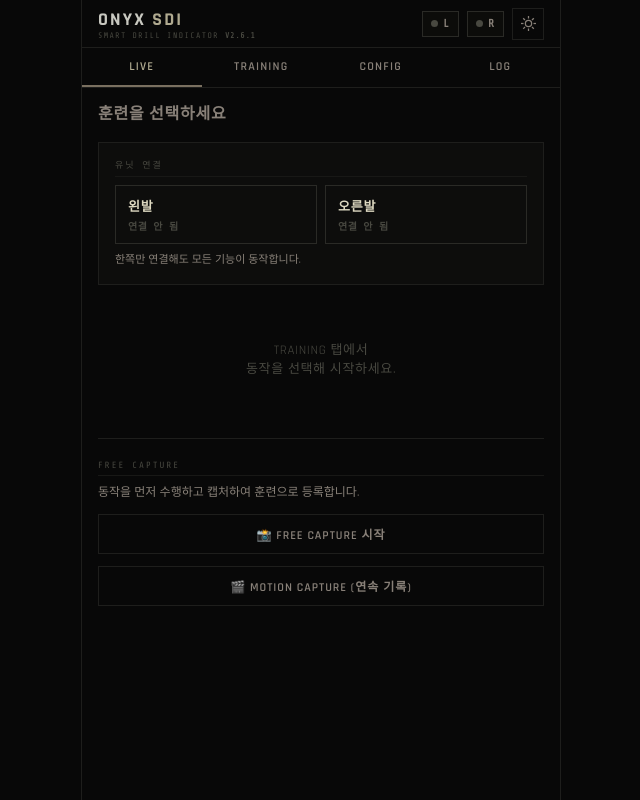
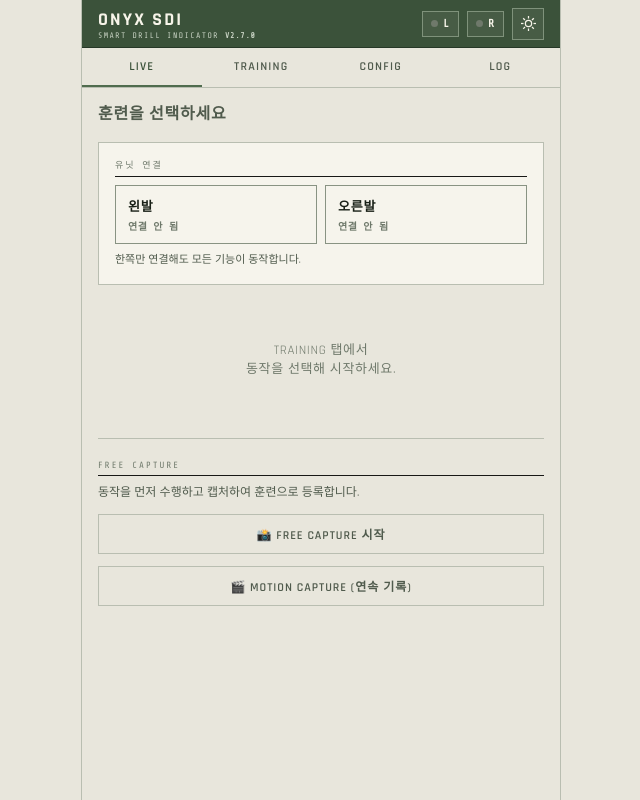
Before and after one commit to 1dyne/onyx-sdi-hackathon, a plain HTML site: page index.html in a window 1280 px wide. Shown: the whole page, without its empty margins (319-959 px from the left). Drawn offline with nearby package versions, Linux system fonts and the light colour scheme.

Commit message:
Style: 라이트 밀리터리 테마와 압력 열지도 통일

```diff
--- a/css/components.css
+++ b/css/components.css
@@ -1368,10 +1368,10 @@ input[type=range] {
 
 /* 4채널을 색으로 구분. 파형이 겹치므로 채도보다 명도 차이를 준다. */
 .trim-ch      { stroke: none; opacity: 0.62; }
-.trim-ch.ch1  { fill: #6fa8dc; }
-.trim-ch.ch2  { fill: #c9a227; }
-.trim-ch.ch3  { fill: #7fb069; }
-.trim-ch.ch4  { fill: #c07a5a; }
+.trim-ch.ch1  { fill: var(--heat-1); }
+.trim-ch.ch2  { fill: var(--heat-3); }
+.trim-ch.ch3  { fill: var(--heat-2); }
+.trim-ch.ch4  { fill: var(--heat-4); }
 
 .trim-readout {
   font-family: var(--font-mono);
@@ -1442,4 +1442,4 @@ input[type=range] {
 .step-overlay { min-height:105px;background:var(--bg-input);border:1px solid var(--border);display:flex;align-items:center;justify-content:center;color:var(--text-muted);font-size:10px; }
 .step-overlay svg { width:100%;height:105px;display:block; }
 .step-curve { fill:none;stroke-width:1.5;opacity:.72;vector-effect:non-scaling-stroke; }
-.step-curve.step-0{stroke:#1976d2}.step-curve.step-1{stroke:#20a464}.step-curve.step-2{stroke:#e0c51c}.step-curve.step-3{stroke:#f07b16}.step-curve.step-4{stroke:#e42b2b}
+.step-curve.step-0{stroke:var(--heat-1)}.step-curve.step-1{stroke:var(--heat-2)}.step-curve.step-2{stroke:var(--heat-3)}.step-curve.step-3{stroke:var(--heat-4)}.step-curve.step-4{stroke:var(--heat-5)}
--- a/css/layout.css
+++ b/css/layout.css
@@ -30,9 +30,9 @@ html, body {
   align-items: center;
   justify-content: space-between;
   padding: 0 var(--gap-md);
-  border-bottom: 1px solid var(--border);
+  border-bottom: 1px solid var(--header-border);
   flex-shrink: 0;
-  background: var(--bg);
+  background: var(--header-bg);
   z-index: 10;
 }
 
@@ -42,9 +42,9 @@ html, body {
   font-size: 18px;
   letter-spacing: 0.12em;
   text-transform: uppercase;
-  color: var(--text);
+  color: var(--header-text);
 }
-.app-logo .accent { color: var(--color-accent-text); }
+.app-logo .accent { color: var(--header-text); }
 
 .app-subtitle {
   display: block;
@@ -53,7 +53,7 @@ html, body {
   font-weight: 400;
   letter-spacing: 0.18em;
   text-transform: uppercase;
-  color: var(--text-muted);
+  color: var(--header-subtext);
   margin-top: 1px;
   line-height: 1;
 }
@@ -190,9 +190,22 @@ html, body {
   font-family: var(--font-mono);
   font-size: 8px;
   letter-spacing: 0.1em;
-  color: var(--text-muted);
+  color: var(--header-subtext);
   line-height: 1;
   white-space: nowrap;
+}
+
+.app-header .btn-foot,
+.app-header .btn-icon {
+  background: color-mix(in srgb, var(--header-text) 6%, transparent);
+  border-color: var(--header-control);
+  color: var(--header-text);
+}
+.app-header .btn-foot:hover,
+.app-header .btn-icon:hover {
+  background: color-mix(in srgb, var(--header-text) 12%, transparent);
+  border-color: var(--header-subtext);
+  color: var(--header-text);
 }
 
 /* Dev mode is loud on purpose — it must never be left on by accident. */
--- a/css/tokens.css
+++ b/css/tokens.css
@@ -5,20 +5,20 @@
   --font-ui:   'Rajdhani', sans-serif;
   --font-mono: 'Share Tech Mono', monospace;
 
-  /* Status colors — olive-green / amber / dark-red palette */
-  --color-ok:       #5a7040;
-  --color-alert-p:  #a04040;
-  --color-alert-n:  #9a8030;
-  --color-inactive: #1e1e1a;
+  /* Status colors — olive-green / amber / muted-red palette */
+  --color-ok:       #668a68;
+  --color-alert-p:  #a95861;
+  --color-alert-n:  #ac934c;
+  --color-inactive: #d9ddd4;
 
   /* Accent: active-tab indicator / crosshair highlight */
-  --color-accent:      #7a7060;
-  --color-accent-text: #b0aa90;
+  --color-accent:      #506c4e;
+  --color-accent-text: #3b523a;
 
   /* Drill type colors — desaturated / military */
-  --color-type-static: #4878a0;
-  --color-type-gait:   #9a7840;
-  --color-type-custom: #785098;
+  --color-type-static: #5c7f91;
+  --color-type-gait:   #ac934c;
+  --color-type-custom: #7a6d86;
 
   --gap-xs:  4px;
   --gap-sm:  8px;
@@ -34,6 +34,7 @@
 /* ── Dark theme (default) ──────────────────────────────── */
 :root,
 [data-theme="dark"] {
+  --bg-base:    #080808;
   --bg:         #080808;
   --bg-card:    #0d0d0c;
   --bg-input:   #0c0c0a;
@@ -44,27 +45,66 @@
   --text-muted: #484840;
   --border:     #1e1e1c;
   --border-hi:  #2a2a26;
+
+  --header-bg:       #080808;
+  --header-text:     #ddd8c0;
+  --header-subtext:  #888078;
+  --header-border:   #1e1e1c;
+  --header-control:  #2a2a26;
+
+  --color-ok:       #5a7040;
+  --color-alert-p:  #a04040;
+  --color-alert-n:  #9a8030;
+  --color-inactive: #1e1e1a;
+  --color-accent:      #7a7060;
+  --color-accent-text: #b0aa90;
+
+  --heat-0: #20242a;
+  --heat-1: #1976d2;
+  --heat-2: #20a464;
+  --heat-3: #e0c51c;
+  --heat-4: #f07b16;
+  --heat-5: #e42b2b;
+  --heat-ring: #f2eee3;
+  --cop-fill: #ffffff;
+  --cop-stroke: #101010;
 }
 
 /* ── Light theme ───────────────────────────────────────── */
 [data-theme="light"] {
-  --bg:         #b8b2a0;
-  --bg-card:    #aca690;
-  --bg-input:   #c4beaa;
-  --bg-hover:   #b0aa9a;
-  --text:       #0d0d0c;
-  --text-bright:#08080a;
-  --text-dim:   #3c3830;
-  --text-muted: #6a6458;
-  --border:     #8a8470;
-  --border-hi:  #6a6455;
+  --bg-base:    #e8e6dc;
+  --bg:         #e8e6dc;
+  --bg-card:    #f6f4ec;
+  --bg-input:   #eeece3;
+  --bg-hover:   #dfe3d9;
+  --text:       #22281f;
+  --text-bright:#192017;
+  --text-dim:   #505b4d;
+  --text-muted: #6f796b;
+  --border:     #b9beb1;
+  --border-hi:  #899383;
 
-  /* accent overrides: dark ink so it reads on the warm-tan bg */
-  --color-accent:      #2a2820;
-  --color-accent-text: #0d0d0c;   /* same as --text → 'SDI' matches title */
+  --header-bg:       #3b523a;
+  --header-text:     #f7f4e9;
+  --header-subtext:  #c9d3c4;
+  --header-border:   #263827;
+  --header-control:  #7f927b;
 
-  /* status colors: deepen them so they don't wash out on tan */
-  --color-ok:       #3a5828;
-  --color-alert-p:  #7a2828;
-  --color-alert-n:  #6a5818;
+  --color-accent:      #506c4e;
+  --color-accent-text: #3b523a;
+  --color-ok:       #668a68;
+  --color-alert-p:  #a95861;
+  --color-alert-n:  #ac934c;
+  --color-inactive: #d9ddd4;
+
+  /* Pressure scale: familiar blue→red order in the same muted military tone. */
+  --heat-0: #d9ddd4;
+  --heat-1: #5c7f91;
+  --heat-2: #668a68;
+  --heat-3: #ac934c;
+  --heat-4: #bd774a;
+  --heat-5: #af5657;
+  --heat-ring: #fffef9;
+  --cop-fill: #22281f;
+  --cop-stroke: #fffef9;
 }
--- a/index.html
+++ b/index.html
@@ -1,10 +1,10 @@
 <!DOCTYPE html>
-<html lang="ko" data-theme="dark">
+<html lang="ko" data-theme="light">
 <head>
   <meta charset="UTF-8" />
   <meta name="viewport" content="width=device-width, initial-scale=1.0, viewport-fit=cover" />
   <meta name="mobile-web-app-capable" content="yes" />
-  <meta name="theme-color" content="#080808" />
+  <meta name="theme-color" content="#3b523a" />
   <title>Onyx SDI</title>
 
   <!-- ── PWA ──────────────────────────────────────────────── -->
@@ -20,10 +20,10 @@
   <meta name="apple-mobile-web-app-title" content="Onyx SDI" />
   <link rel="apple-touch-icon" href="icons/apple-touch-icon.png" />
 
-  <link rel="stylesheet" href="css/tokens.css?v=2.6.1" />
-  <link rel="stylesheet" href="css/layout.css?v=2.6.1" />
-  <link rel="stylesheet" href="css/components.css?v=2.6.1" />
-  <link rel="stylesheet" href="css/silhouette.css?v=2.6.1" />
+  <link rel="stylesheet" href="css/tokens.css?v=2.7.0" />
+  <link rel="stylesheet" href="css/layout.css?v=2.7.0" />
+  <link rel="stylesheet" href="css/components.css?v=2.7.0" />
+  <link rel="stylesheet" href="css/silhouette.css?v=2.7.0" />
 </head>
 <body>
 <div id="app">
--- a/js/main.js
+++ b/js/main.js
@@ -92,7 +92,7 @@
 
   /* ── Theme toggle ───────────────────────────────────────── */
   function initTheme() {
-    const saved = localStorage.getItem('onyxSDI_theme') || 'dark';
+    const saved = localStorage.getItem('onyxSDI_theme') || 'light';
     document.documentElement.setAttribute('data-theme', saved);
     updateThemeBtn(saved);
   }
@@ -103,7 +103,7 @@
   }
 
   function toggleTheme() {
-    const cur  = document.documentElement.getAttribute('data-theme') || 'dark';
+    const cur  = document.documentElement.getAttribute('data-theme') || 'light';
     const next = cur === 'dark' ? 'light' : 'dark';
     document.documentElement.setAttribute('data-theme', next);
     localStorage.setItem('onyxSDI_theme', next);
--- a/js/version.js
+++ b/js/version.js
@@ -12,5 +12,5 @@
    Changing this one line is all that is required to invalidate
    the entire offline cache.
    ───────────────────────────────────────────────────────────── */
-const BUILD_VERSION = '2.6.1';
-const BUILD_DATE    = '2026-09-05';
+const BUILD_VERSION = '2.7.0';
+const BUILD_DATE    = '2026-09-08';
```
Also changed, not shown: css/silhouette.css (+22 -22 lines), manifest.json.
